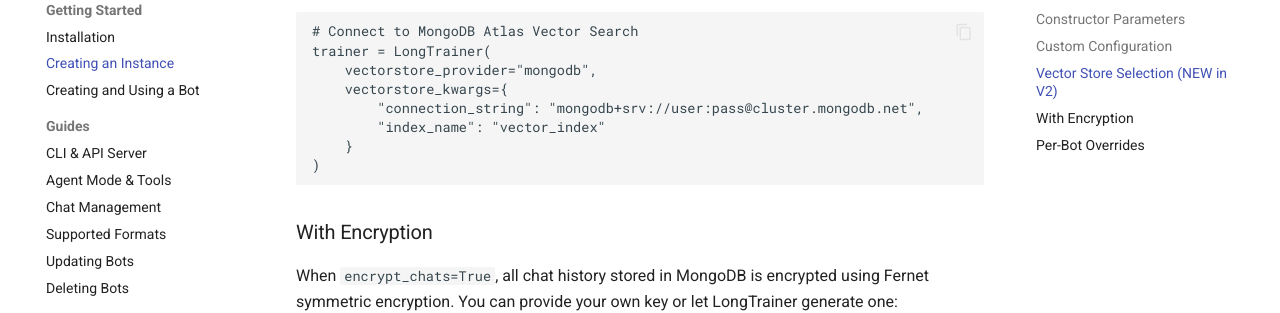
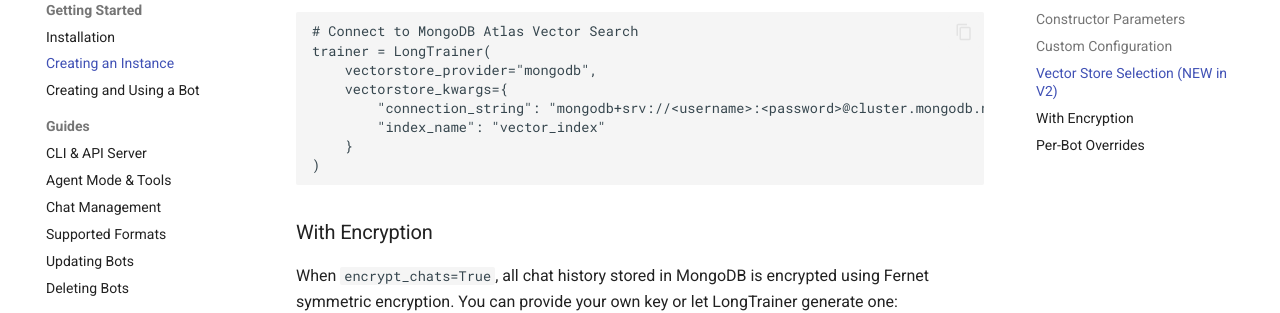
Before and after one commit to ENDEVSOLS/Long-Trainer, an MkDocs documentation site: the page built from docs/docs/creating_instance.md, in a window 1280 px wide and 900 px high, scrolled down 1627 px. Shown: the part 161-474 px from the top of the window. Built offline with MkDocs 1.6.1 and Material for MkDocs 9.7.7, drawn with Linux system fonts in a browser that asks for light colours.

Commit message:
chore(docs): remove dummy credentials from MongoDB Atlas example to resolve GitHub secret alert

```diff
--- a/docs/docs/creating_instance.md
+++ b/docs/docs/creating_instance.md
@@ -54,7 +54,7 @@
 trainer = LongTrainer(
     vectorstore_provider="mongodb",
     vectorstore_kwargs={
-        "connection_string": "mongodb+srv://user:pass@cluster.mongodb.net",
+        "connection_string": "mongodb+srv://<username>:<password>@cluster.mongodb.net",
         "index_name": "vector_index"
     }
 )
```
